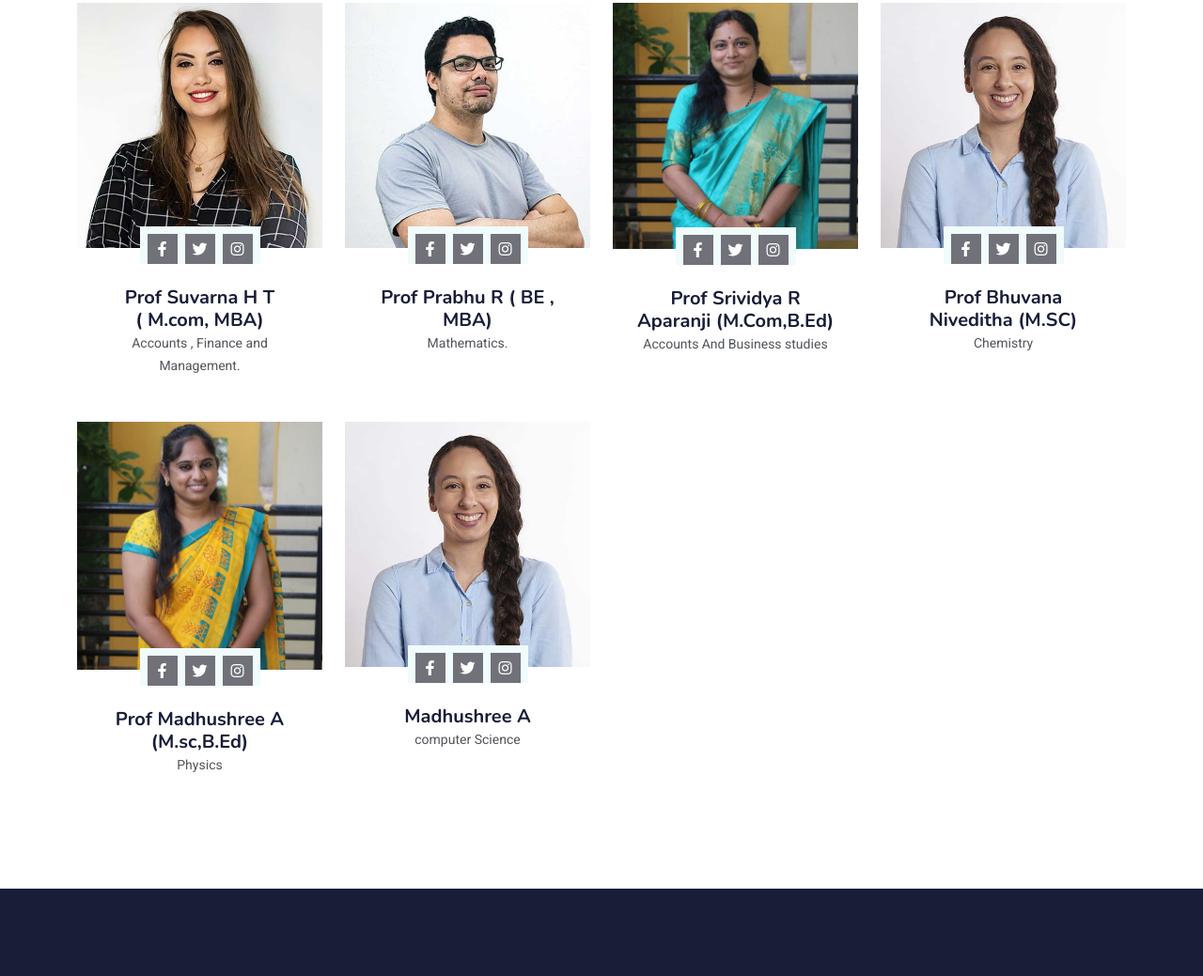
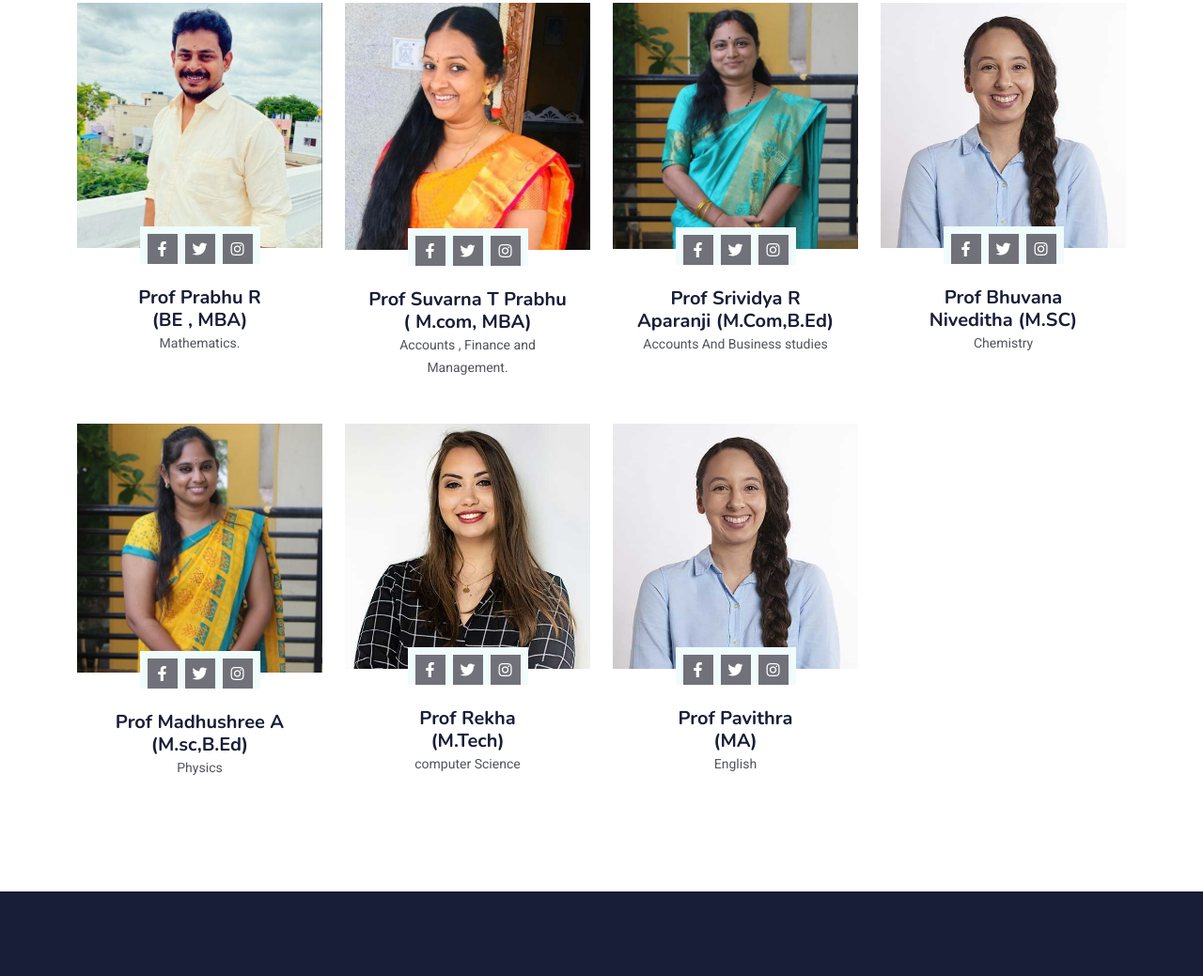
Before and after one commit to skyxdigisolutions/Yellow-Book-Academy, a plain HTML site: page about.html in a window 1280 px wide. Shown: the part 1687-2726 px from the top of the page at 94% size. Drawn offline with nearby package versions, Linux system fonts and the light colour scheme.

Commit message:
Update about.html

```diff
--- a/about.html
+++ b/about.html
@@ -252,10 +252,10 @@
                 <h1 class="mb-5">Expert Instructors</h1>
             </div>
             <div class="row g-4">
-                <div class="col-lg-3 col-md-6 wow fadeInUp" data-wow-delay="0.1s">
+                <div class="col-lg-3 col-md-6 wow fadeInUp" data-wow-delay="0.3s">
                     <div class="team-item bg-white">
                         <div class="overflow-hidden">
-                            <img class="img-fluid" src="img/team-4.jpg" alt="">
+                            <img class="img-fluid" src="img/prabhu.jpg" alt="">
                         </div>
                         <div class="position-relative d-flex justify-content-center" style="margin-top: -23px;">
                             <div class="bg-light d-flex justify-content-center pt-2 px-1">
@@ -265,17 +265,16 @@
                             </div>
                         </div>
                         <div class="text-center p-4">
-                            <h5 class="mb-0">Prof Suvarna H T</h5>
-                            <h5 class="mb-0">( M.com, MBA)</h5>
-                            <small> Accounts , Finance and Management.
-                            </small>
+                            <h5 class="mb-0">Prof Prabhu R </h5>
+                            <h5 class="mb-0">(BE , MBA)</h5>
+                            <small>Mathematics.</small>
                         </div>
                     </div>
                 </div>
-                <div class="col-lg-3 col-md-6 wow fadeInUp" data-wow-delay="0.3s">
+                <div class="col-lg-3 col-md-6 wow fadeInUp" data-wow-delay="0.1s">
                     <div class="team-item bg-white">
                         <div class="overflow-hidden">
-                            <img class="img-fluid" src="img/team-1.jpg" alt="">
+                            <img class="img-fluid" src="img/suvarna.jpg" alt="">
                         </div>
                         <div class="position-relative d-flex justify-content-center" style="margin-top: -23px;">
                             <div class="bg-light d-flex justify-content-center pt-2 px-1">
@@ -285,8 +284,10 @@
                             </div>
                         </div>
                         <div class="text-center p-4">
-                            <h5 class="mb-0">Prof Prabhu R ( BE , MBA)</h5>
-                            <small>Mathematics.</small>
+                            <h5 class="mb-0">Prof Suvarna T Prabhu</h5>
+                            <h5 class="mb-0">( M.com, MBA)</h5>
+                            <small> Accounts , Finance and Management.
+                            </small>
                         </div>
                     </div>
                 </div>
@@ -347,6 +348,25 @@
                 <div class="col-lg-3 col-md-6 wow fadeInUp" data-wow-delay="0.7s">
                     <div class="team-item bg-white">
                         <div class="overflow-hidden">
+                            <img class="img-fluid" src="img/team-4.jpg" alt="">
+                        </div>
+                        <div class="position-relative d-flex justify-content-center" style="margin-top: -23px;">
+                            <div class="bg-light d-flex justify-content-center pt-2 px-1">
+                                <a class="btn btn-sm-square btn-primary mx-1" href=""><i class="fab fa-facebook-f"></i></a>
+                                <a class="btn btn-sm-square btn-primary mx-1" href=""><i class="fab fa-twitter"></i></a>
+                                <a class="btn btn-sm-square btn-primary mx-1" href=""><i class="fab fa-instagram"></i></a>
+                            </div>
+                        </div>
+                        <div class="text-center p-4">
+                            <h5 class="mb-0">Prof Rekha</h5>
+                            <h5 class="mb-0">(M.Tech)</h5>
+                            <small>computer Science</small>
+                        </div>
+                    </div>
+                </div>
+                <div class="col-lg-3 col-md-6 wow fadeInUp" data-wow-delay="0.7s">
+                    <div class="team-item bg-white">
+                        <div class="overflow-hidden">
                             <img class="img-fluid" src="img/team-2.jpg" alt="">
                         </div>
                         <div class="position-relative d-flex justify-content-center" style="margin-top: -23px;">
@@ -357,8 +377,9 @@
                             </div>
                         </div>
                         <div class="text-center p-4">
-                            <h5 class="mb-0">Madhushree A</h5>
-                            <small>computer Science</small>
+                            <h5 class="mb-0">Prof Pavithra</h5>
+                            <h5 class="mb-0">(MA)</h5>
+                            <small>English</small>
                         </div>
                     </div>
                 </div>
@@ -367,6 +388,7 @@
         </div>
     </div>
     <!-- Team End -->
+
 
 
     <!-- Footer Start -->
```
